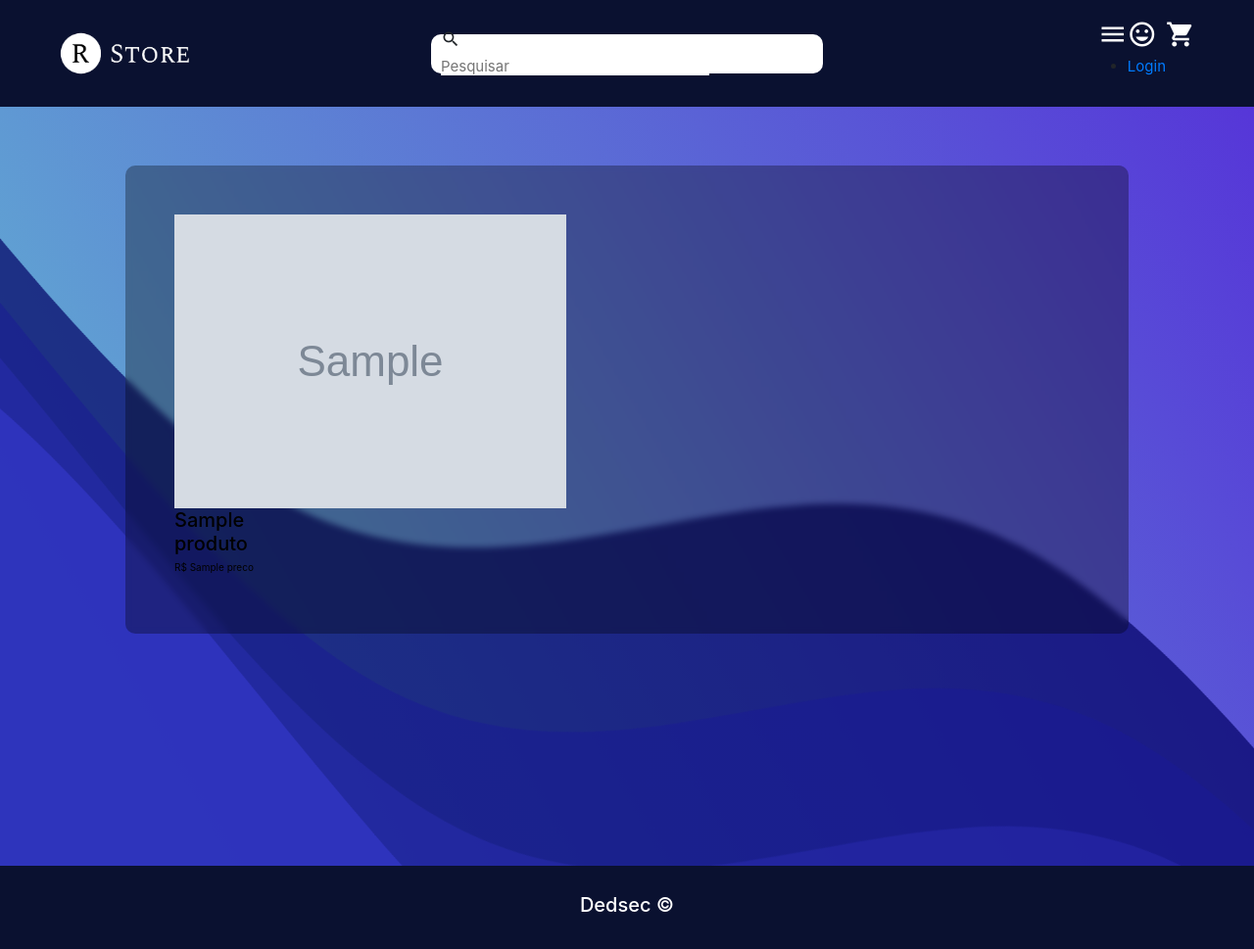
After one commit to erika0liveira/Rockon_Store, a Django app: template templates/buscar.html in a window 1280 px wide. The commit adds this page. Shown: the whole page at 98% size. Run offline with Django 3.2, Linux system fonts and the light colour scheme; the template is opened without the code that fills it: most values are stand-ins (such as "Sample title", 1, 10 or a date in 2020); grey boxes marked "Sample" are stand-in pictures.

Commit message:
implementação de busca

```diff
--- a/produtos/models.py
+++ b/produtos/models.py
@@ -10,3 +10,7 @@ class Produto(models.Model):
     slug = AutoSlugField(unique=True, always_update=False, populate_from="nome_produto")
     foto_produto = models.ImageField(upload_to='fotos/%d/%m/%Y', blank=True)
     disponivel = models.BooleanField(default=True)
+
+
+def __str__(self):
+        return self.nome_produto
--- a/produtos/urls.py
+++ b/produtos/urls.py
@@ -1,8 +1,10 @@
 from django.urls import path
-from .views import index, item
+from .views import index, item, buscar
+
 
 urlpatterns = [
     path('', index, name='index'),
     path('index', index, name='index'),
+    path('buscar', buscar, name='buscar'),
     path('<int:pk>/item', item, name='item'),
 ]
--- /dev/null
+++ b/templates/buscar.html
@@ -0,0 +1,32 @@
+{% extends 'partials/_base.html' %}
+{% load static %}
+
+{% block content %}
+
+<div class="container">
+    <div class="row">
+        {% if produtos %}
+            {% for i in produtos %}
+            <div class="col-12 col-sm-6 col-lg-4">
+                <div class="single-best-receipe-area mb-30">
+                    {% if i.foto_produto == "" %}
+                        <img src="{% static 'img/sem-foto.png' %}" alt="foto">
+                    {% else %}
+                        <img src="{{ i.foto_produto.url }}" alt="">
+                    {% endif %}
+                        <a href="{% url 'item' i.id %}">
+                            <h2>{{ i.nome_produto }}</h2>
+                            <p>R$ {{ i.preco }}</p>
+                        </a>
+                </div>
+            </div>
+            {% endfor %}
+            {% else %}
+            <div class="col-12 col-sm-6 col-lg-4">
+                <p>Produto Não Encontrado! :(</p>
+            </div>
+        {% endif %}
+    </div>
+</div>
+
+{% endblock %}
--- a/templates/partials/_header.html
+++ b/templates/partials/_header.html
@@ -7,9 +7,11 @@
     </a>
 
     <div class="pesquisa">
+        <form action="{% url 'buscar' %}">
             <i class="material-icons small white ">search</i>
             <span class="separador"></span>
             <input type="text" id="campo-pesquisa" placeholder="Pesquisar"></input>
+        </form>
     </div>
 
 
```
Also changed, not shown: produtos/views.py (+18 -4 lines). Lines whose indentation alone changed are shown as unchanged.
